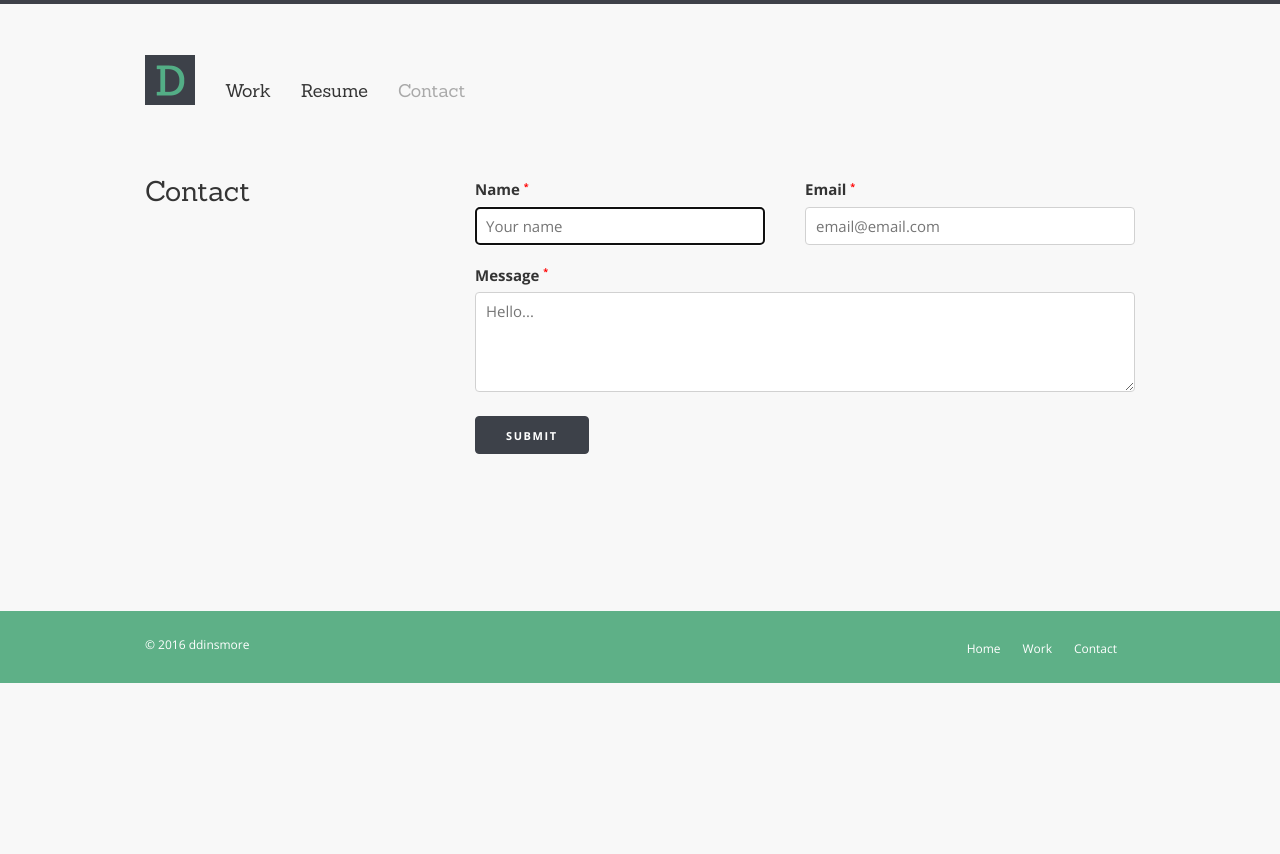
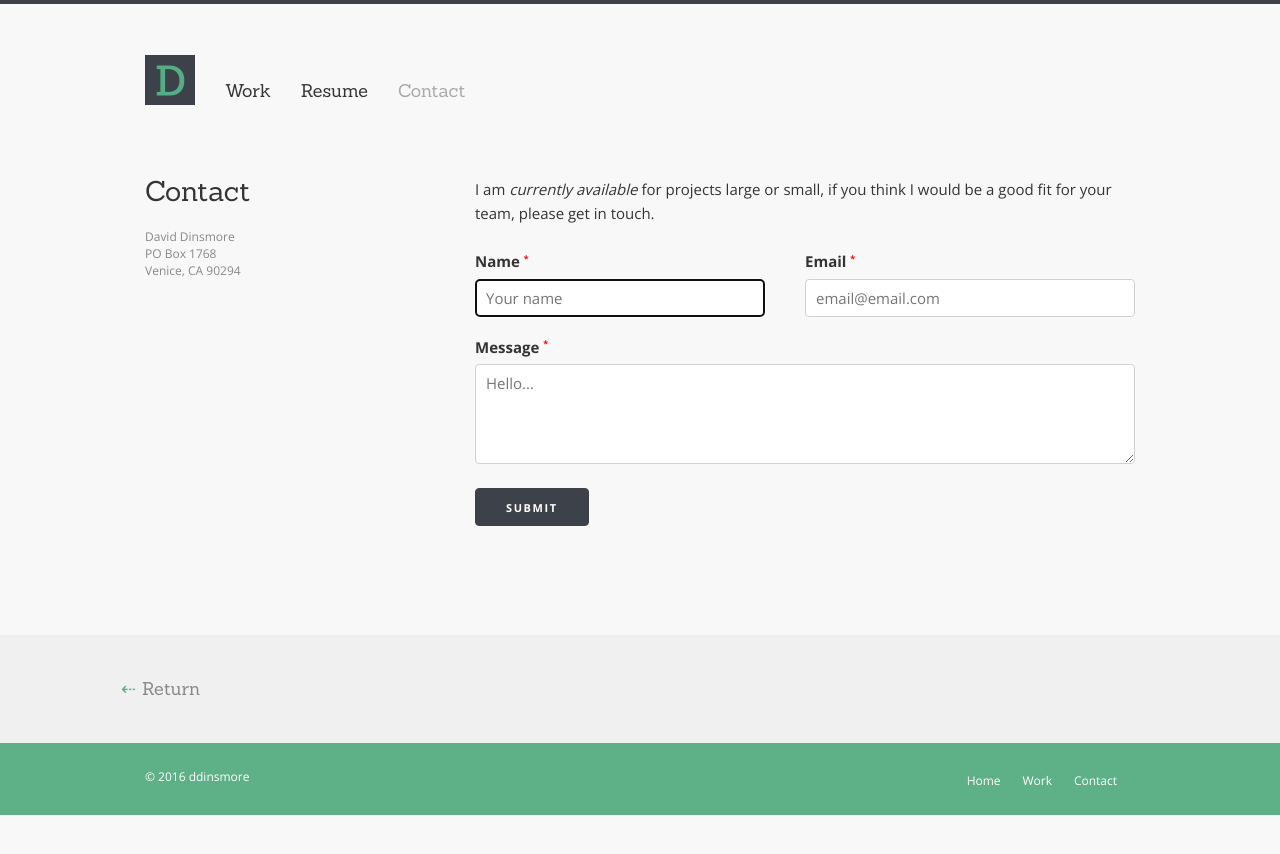
Before and after one commit to Dinsmore/dinsmore.github.io, a Jekyll site: the page built from _pages/contact/index.html, in a window 1280 px wide. Shown: the top 854 px of the page. Built offline with Jekyll 4.4.1, drawn with Linux system fonts in a browser that asks for light colours.

```diff
--- a/_pages/contact/index.html
+++ b/_pages/contact/index.html
@@ -11,8 +11,18 @@
         <section class="cf">
             <div class="column-one-third">
                 <h3>Contact</h3>
+                <div class="vcard">
+                    David Dinsmore
+                    <div class="adr">
+                        <div class="street-address">PO Box 1768</div>
+                        <span class="locality">Venice</span>,
+                        <span class="region">CA</span>
+                        <span class="postal-code">90294</span>
+                    </div>
+                </div>
             </div>
             <div class="column-two-thirds">
+                <p>I am <em>currently available</em> for projects large or small, if you think I would be a good fit for your team, please get in touch.</p>
                 <!-- <form action="https://formspree.io/dinsmore.david@gmail.com" method="POST"> -->
                 <form>
                     <div class="column-one-half">
@@ -27,7 +37,15 @@
                     <textarea placeholder="Hello..." required></textarea>
                     <input type="submit" class="button-primary" value="Submit">
                 </form>
-                <br><br><br><br>
+                <br><br>
             </div>
         </section>
     </div>
+
+    <div class="pager">
+        <div class="container cf">
+            <div class="column-one-half">
+                <a href="/" class="btn-link left-link"><span class="icon-link">&#8672;</span>Return</a>
+            </div>
+        </div>
+    </div>
```
Also changed, not shown: _pages/contact/thanks.html (added, +26 -0 lines).
